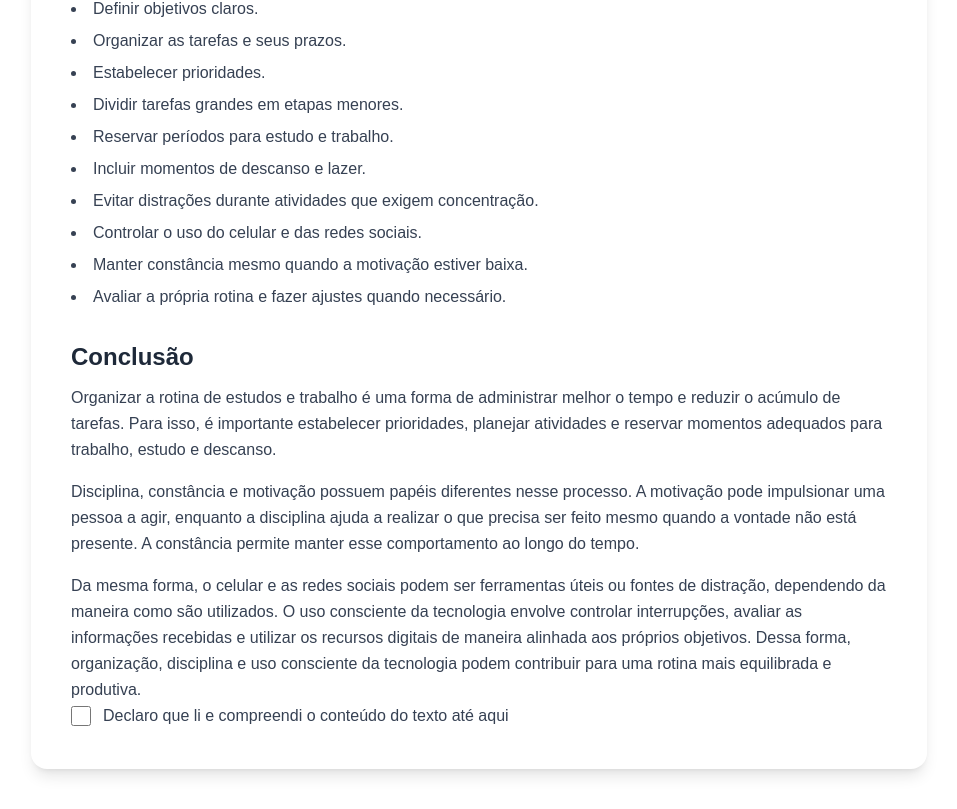
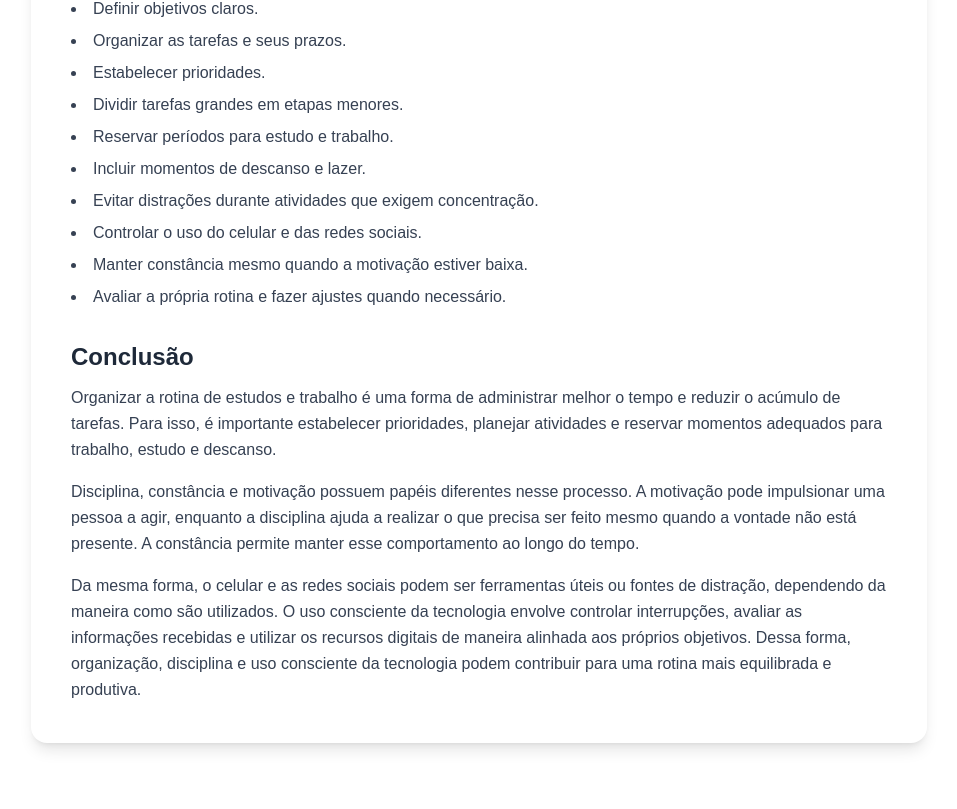
Before and after one commit to Marco-Veio/mod-ind-texts, a Next.js app: page /organizacao-disciplina-uso-tecnologia in a window 1280 px wide. Shown: the part 3285-4094 px from the top of the page, without its empty margins (161-1118 px from the left). After the commit the page ends 4068 px from the top, so only its background shows below. Built offline with nearby package versions, Linux system fonts and the light colour scheme.

Commit message:
tirando checkbox

```diff
--- a/app/organizacao-disciplina-uso-tecnologia/page.tsx
+++ b/app/organizacao-disciplina-uso-tecnologia/page.tsx
@@ -305,7 +305,7 @@ export default function Home() {
         equilibrada e produtiva.
       </p>
 
-      <Checkbox checked={checked[2]} onChange={() => handleChange(2)} />
+      {/* <Checkbox checked={checked[2]} onChange={() => handleChange(2)} /> */}
 
       {/* <Link disabled={!checked.every(Boolean)} /> */}
     </div>
```
